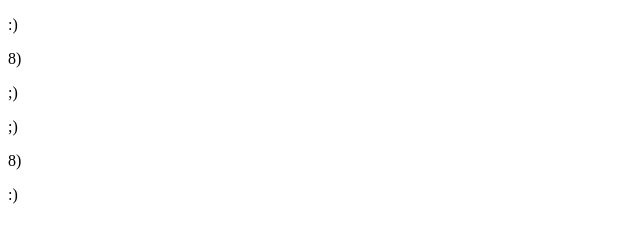
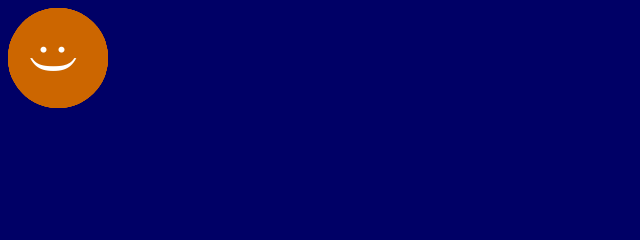
Before and after one commit to coma-dwc/jQuery_parallax, a plain HTML site: page index.html in a window 1280 px wide. Shown: the top 240 px of the page, without its empty margins (0-640 px from the left). Drawn offline with nearby package versions, Linux system fonts and the light colour scheme.

Commit message:
chapter2

```diff
--- a/index.html
+++ b/index.html
@@ -3,6 +3,7 @@
   <head>
     <meta charset="UTF-8">
     <title>jQuery</title>
+    <link rel="stylesheet" href="main.css">
     <script src="https://code.jquery.com/jquery-3.1.1.min.js"></script>
   </head>
   <body>
--- /dev/null
+++ b/main.css
@@ -0,0 +1,20 @@
+@charset "UTF-8";
+
+body {
+  background: #006;
+  height: 2000px;
+}
+
+.ball {
+  background-color: #C60;
+  border-radius: 50px;
+  color: #FFF;
+  font-size: 50px;
+  height: 100px;
+  line-height: 100px;
+  margin: 0;
+  position: fixed;
+  text-align: center;
+  transform: rotate(90deg);
+  width: 100px;
+}
```
